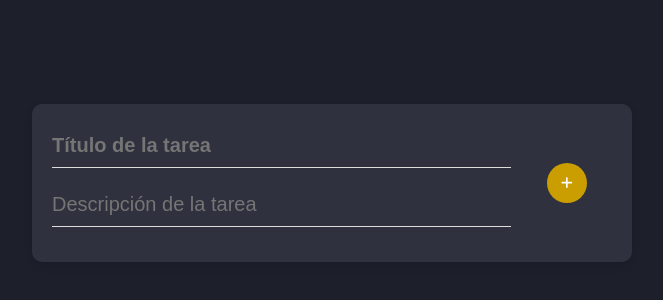
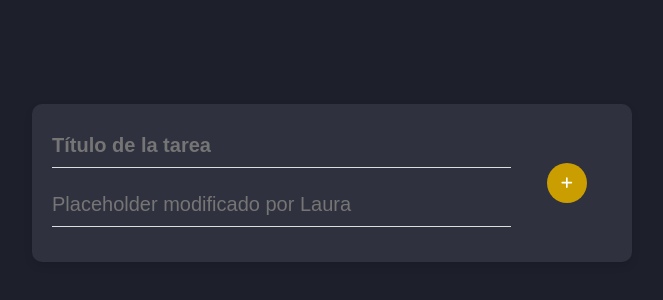
Before and after one commit to Laura250212/Practica, a React (Create React App) app: page / in a window 1280 px wide. Shown: the part 250-550 px from the top of the page, without its empty margins (308-971 px from the left). Built offline with nearby package versions, Linux system fonts and the light colour scheme.

Commit message:
CambiosLaura

```diff
--- a/src/components/ProductivityDashboard/ProductivityDashboard.js
+++ b/src/components/ProductivityDashboard/ProductivityDashboard.js
@@ -165,7 +165,7 @@ const ProductivityDashboard = (props) => {
           />
           <input
             type="text"
-            placeholder="Descripción de la tarea"
+            placeholder="Placeholder modificado por Laura"
             value={description}
             onChange={(e) => setDescription(e.target.value)}
             className="input-description"
```
